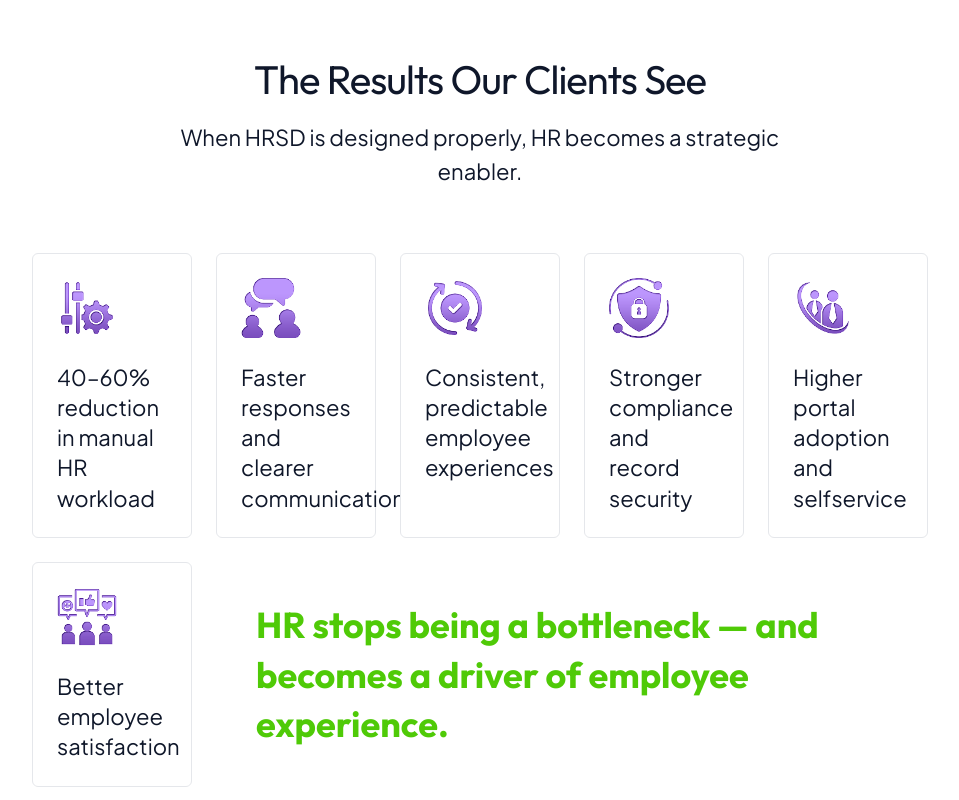
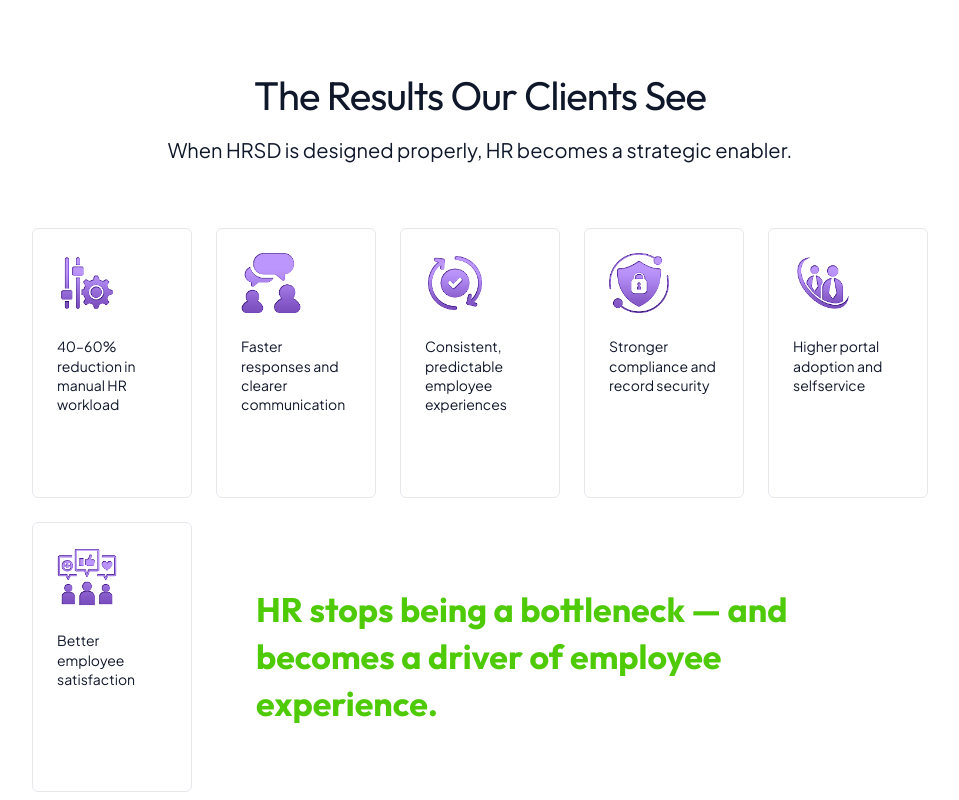
Before and after one commit to Sunit121/bangmetric-landing, a Next.js app: page /hr-service-delivery in a window 1280 px wide. Shown: the part 4040-4840 px from the top of the page, without its empty margins (160-1119 px from the left). Built offline with nearby package versions, Linux system fonts and the light colour scheme.

Commit message:
result section box height issue fixed

```diff
--- a/src/app/globals.css
+++ b/src/app/globals.css
@@ -169,7 +169,7 @@ h6 {
 }
 
 .strategic-result {
-  font-size: 22px !important;
+  font-size: 18px !important;
 }
 
   #what-we-build .group h3{font-size:20px!important;}
--- a/src/components/Results.tsx
+++ b/src/components/Results.tsx
@@ -68,44 +68,44 @@ export default function Results({
   highlightColSpan = 2,
 }: ResultsProps) {
   return (
-    <section id="results" className="pt-20 bg-white overflow-hidden">
+    <section id="results" className="pt-16 pb-12 sm:pt-20 sm:pb-16 lg:pt-24 lg:pb-20 bg-white overflow-hidden">
       <div className="min-container">
 
         {/* Header */}
-        <div className="text-center max-w-2xl mx-auto mb-16">
-          <MotionReveal as="h2" className="text-3xl sm:text-4xl md:text-[44px] tracking-tight leading-tight">
+        <div className="text-center max-w-2xl mx-auto mb-10 sm:mb-12 lg:mb-16">
+          <MotionReveal as="h2" className="text-[28px] sm:text-[32px] md:text-[38px] lg:text-[44px] tracking-tight leading-tight">
             {sectionTitle}
           </MotionReveal>
-          <MotionReveal as="p" className="mt-4 text-lg strategic-result" delay={0.1}>
+          <MotionReveal as="p" className="mt-3 sm:mt-4 text-base sm:text-lg lg:text-xl" delay={0.1}>
             {subtitle}
           </MotionReveal>
         </div>
 
         {/* 5-Column Grid */}
-        <div className="grid grid-cols-2 lg:grid-cols-5 gap-4 sm:gap-6">
+        <div className="grid grid-cols-2 lg:grid-cols-5 gap-3 sm:gap-4 lg:gap-6">
           {metrics.map((item, index) => (
             <div
               key={index}
-              className="group rounded-md bg-white border border-gray-200 p-4 sm:p-6 flex flex-col hover:bg-[#9383DC] hover:text-white hover:border-[#9383DC] transition-all duration-300 hover:-translate-y-2 hover:shadow-xl hover:shadow-[#9383DC]/40 min-h-[160px] sm:min-h-[180px]"
+              className="group rounded-md bg-white border border-gray-200 p-3 sm:p-4 lg:p-6 flex flex-col hover:bg-[#9383DC] hover:text-white hover:border-[#9383DC] transition-all duration-300 hover:-translate-y-2 hover:shadow-xl hover:shadow-[#9383DC]/40 h-[190px] sm:h-[210px] md:h-[230px] lg:h-[250px] xl:h-[270px]"
             >
-              <div className="mb-4 sm:mb-6 flex-shrink-0">
+              <div className="mb-3 sm:mb-4 lg:mb-6 flex-shrink-0">
                 <Image
                   src={item.icon}
                   alt="Result Icon"
                   width={60}
                   height={60}
-                  className="w-12 sm:w-[60px] h-auto object-contain transition-all duration-300 group-hover:brightness-0 group-hover:invert group-hover:scale-110 group-hover:-rotate-3"
+                  className="w-10 sm:w-12 lg:w-[60px] h-auto object-contain transition-all duration-300 group-hover:brightness-0 group-hover:invert group-hover:scale-110 group-hover:-rotate-3"
                 />
               </div>
 
-              <MotionReveal as="p" className={`results-metric-text strategic-result group-hover:text-white leading-snug`}>
+              <MotionReveal as="p" className={`results-metric-text ${metricTextClassName} group-hover:text-white leading-snug text-[12px] sm:text-[13px] md:text-[14px] lg:text-[15px] xl:text-[16px]`}>
                 {item.title}
               </MotionReveal>
             </div>
           ))}
           {highlightText && (
-            <div className={`col-span-2 ${highlightColSpan === 3 ? 'lg:col-span-3' : highlightColSpan === 4 ? 'lg:col-span-4' : 'lg:col-span-2'} flex items-center justify-center p-4 sm:p-6 lg:p-8 lg:pl-10`}>
-              <h3 className="text-[20px] sm:text-[24px] lg:text-[36px] font-bold text-green leading-snug">
+            <div className={`col-span-2 ${highlightColSpan === 3 ? 'lg:col-span-3' : highlightColSpan === 4 ? 'lg:col-span-4' : 'lg:col-span-2'} flex items-center justify-center p-3 sm:p-4 lg:p-6 lg:pl-10 h-[190px] sm:h-[210px] md:h-[230px] lg:h-[250px] xl:h-[270px]`}>
+              <h3 className="text-[18px] sm:text-[20px] md:text-[24px] lg:text-[30px] xl:text-[34px] font-bold text-green leading-snug">
                 {highlightText}
               </h3>
             </div>
```
